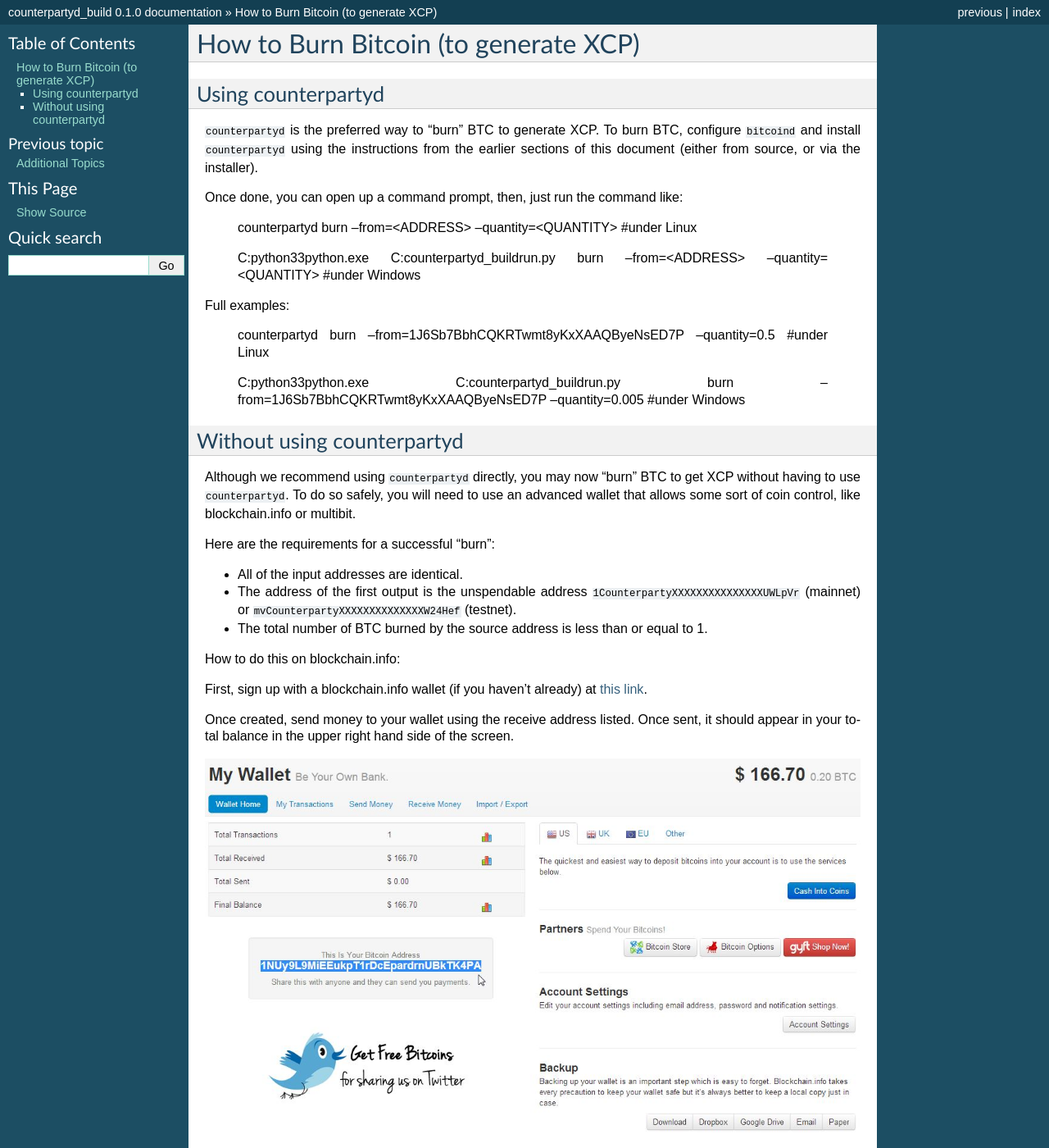
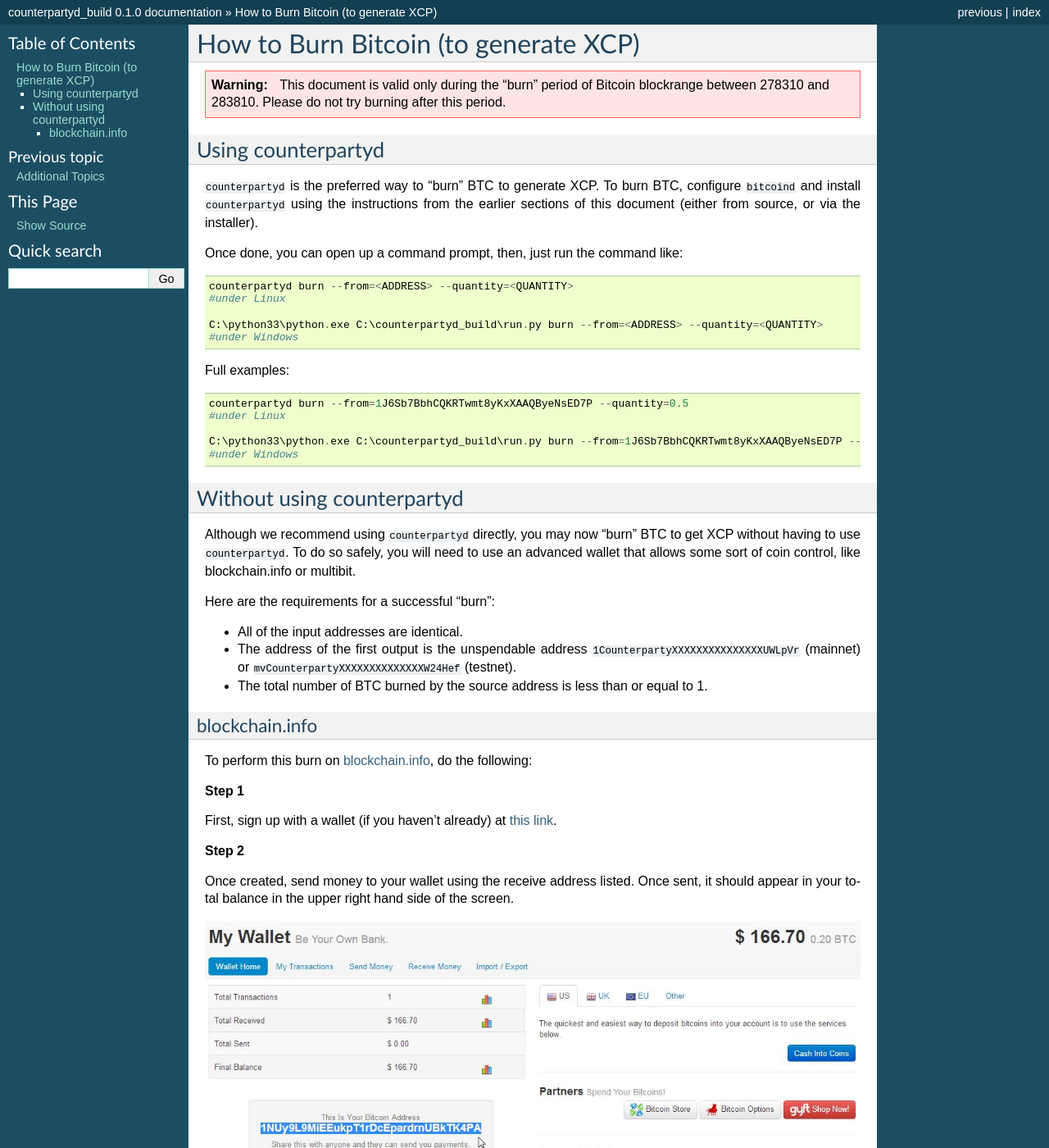
Before and after one commit to CounterpartyXCP/federatednode, a Sphinx documentation site: the page built from docs/HowToBurn.rst, in a window 1280 px wide and 1400 px high. Shown: the whole window at 82% size. Built offline with Sphinx 7.4.7, drawn with Linux system fonts in a browser that asks for light colours; some of the changed text lies outside the part shown.

Commit message:
updated doc

```diff
--- a/docs/HowToBurn.rst
+++ b/docs/HowToBurn.rst
@@ -14,7 +14,7 @@
 ``counterpartyd`` is the preferred way to "burn" BTC to generate XCP. To burn BTC, configure ``bitcoind`` and
 install ``counterpartyd`` using the instructions from the earlier sections of this document (either from source, or via the installer).
 
-Once done, you can open up a command prompt, then, just run the command like:
+Once done, you can open up a command prompt, then, just run the command like::
 
     counterpartyd burn --from=<ADDRESS> --quantity=<QUANTITY>
     #under Linux
@@ -22,7 +22,7 @@
     C:\python33\python.exe C:\counterpartyd_build\run.py burn --from=<ADDRESS> --quantity=<QUANTITY>
     #under Windows
 
-Full examples:
+Full examples::
 
     counterpartyd burn --from=1J6Sb7BbhCQKRTwmt8yKxXAAQByeNsED7P --quantity=0.5
     #under Linux
@@ -52,20 +52,30 @@
   or ``mvCounterpartyXXXXXXXXXXXXXXW24Hef`` (testnet).
 - The total number of BTC burned by the source address is less than or equal to 1.
 
-How to do this on blockchain.info:
+blockchain.info
+~~~~~~~~~~~~~~~~~~~~~~~~~~~~~~~~~
 
-First, sign up with a blockchain.info wallet (if you haven't already) at `this link <https://blockchain.info/wallet/new>`__.
+To perform this burn on `blockchain.info <http://blockchain.info>`__, do the following:
+
+**Step 1**
+
+First, sign up with a wallet (if you haven't already) at `this link <https://blockchain.info/wallet/new>`__.
+
+**Step 2**
 
 Once created, send money to your wallet using the receive address listed. Once sent, it should appear in your
 total balance in the upper right hand side of the screen.
 
 .. image:: images/burntut1.jpg
 
+**Step 3**
+
 Next, click on the "Receive Money" tab, and click on the green "New Address" button. This will generate a second
 address, which you will be sending money to, so that you can burn that money for XCP.
 
 .. image:: images/burntut2.jpg
 
+**Step 4**
 Click on the "Send Money" tab, then click on "Custom" under "Transaction Type". Do the following:
 
 - Ensure that your main address (that you sent the BTC to) is selected under the **"From"** box
@@ -78,11 +88,13 @@
 
 Once done, click on the "Review Payment" button. Make sure it's what you want, then click the "Send Transaction" button.
 
+**Step 5**
 Now, click back on "Recieve Money" and you should see that the address you just created (``1J6Sb7BbhCQKRTwmt8yKxXAAQByeNsED7P`` in this case)
 has some funds now (in this case, the .1 BTC we sent, listed as dollars):
 
 .. image:: images/burntut4.jpg
 
+**Step 6**
 Now, we're going to "burn" the .1 BTC in ``1J6Sb7BbhCQKRTwmt8yKxXAAQByeNsED7P``. To do this, click back on "Send Money", then "Custom". Do the following:
 
 - Ensure that the address you want to burn the BTC in is selected under the **"From"** box
@@ -96,12 +108,14 @@
 So, in the screenshot above, I'm going to burn .005 BTC, from address ``1J6Sb7BbhCQKRTwmt8yKxXAAQByeNsED7P``.
 Once you're sure you're good here, click "Review Payment", then "Send Transaction".
 
-Then, you can click on the "My Transactions" tab to see the transaction you just made:
+You can then click on the "My Transactions" tab to see the transaction you just made:
 
 .. image:: images/burntut6.jpg
 
-Once this transaction has at least 1 confirmation, it should then show up at
-`this link <https://blockchain.info/address/1CounterpartyXXXXXXXXXXXXXXXUWLpVr>`__, like so:
+**Verification**
+
+Click `this link <https://blockchain.info/address/1CounterpartyXXXXXXXXXXXXXXXUWLpVr>`__. You should see the
+transaction listed, like so:
 
 .. image:: images/burntut7.jpg
 
```
Also changed, not shown: other parts of docs/HowToBurn.rst (+2 -2 lines).
